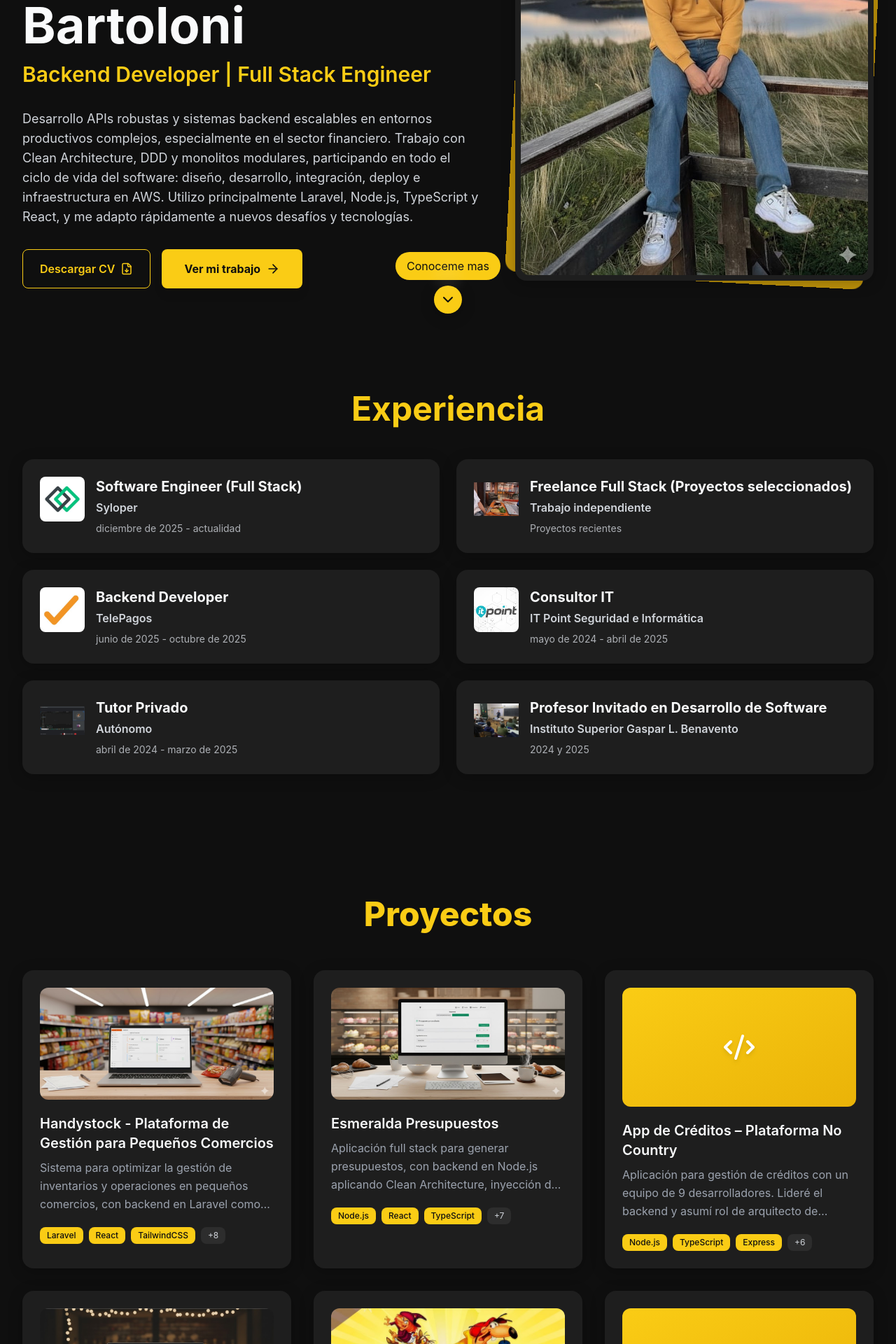
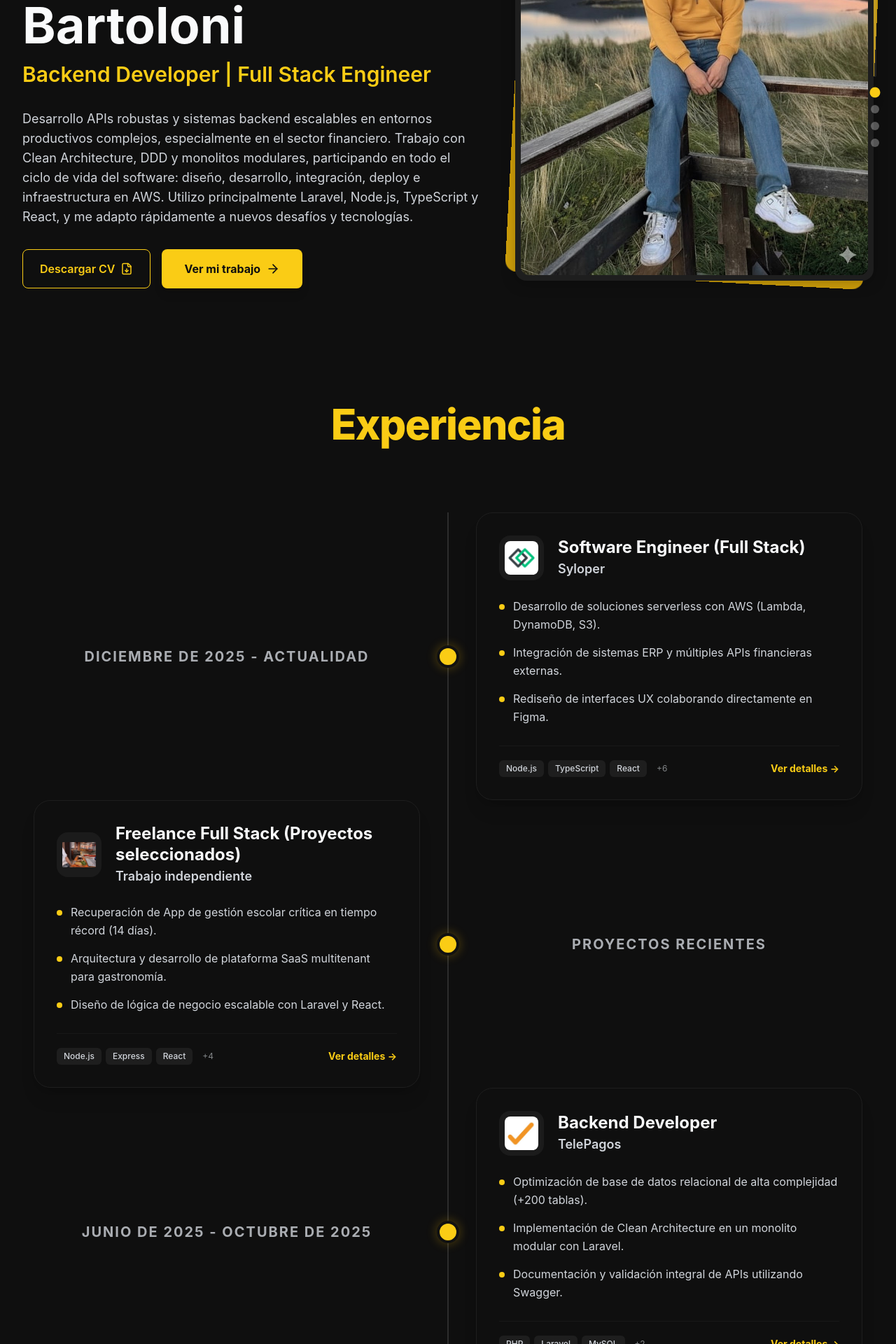
Before and after one commit to Bartoloni00/Portfolio, a React (Vite) app: page / in a window 1280 px wide. Shown: the part 320-2240 px from the top of the page at 70% size. Built offline with nearby package versions, Linux system fonts and the light colour scheme.

Commit message:
feat/update-experience-section

```diff
--- a/src/components/Experience.tsx
+++ b/src/components/Experience.tsx
@@ -14,40 +14,104 @@ export default function Experience({ language, experiences }: ExperienceProps) {
   const content = {
     title: { es: 'Experiencia', en: 'Experience' },
     technologies: { es: 'Tecnologías', en: 'Technologies' },
+    details: { es: 'Ver detalles', en: 'View details' },
   };
 
   return (
-    <section id="experience" className="relative py-20 text-text-primary overflow-hidden">
-      <div className="max-w-7xl mx-auto px-4 sm:px-6 lg:px-8 relative z-10">
-        <h2 className="text-4xl sm:text-5xl font-bold text-center mb-12 text-primary animate-slideInUp">
+    <section id="experience" className="relative py-24 text-text-primary overflow-hidden">
+      <div className="max-w-7xl mx-auto px-6 md:px-12 relative z-10">
+
+        {/* Título Principal - Centrado y Amarillo */}
+        <h2 className="text-5xl md:text-6xl font-extrabold text-center mb-24 text-primary animate-slideInUp tracking-tight">
           {content.title[language]}
         </h2>
 
-        <div className="grid grid-cols-1 md:grid-cols-2 gap-6">
-          {experiences.map((exp, index) => (
+        {/* Contenedor de la Timeline */}
+        <div className="relative">
+
+          {/* Línea Central (Eje) - Solo visible en Desktop */}
+          <div className="absolute left-1/2 top-0 bottom-0 w-0.5 bg-neutral-700 transform -translate-x-1/2 hidden md:block" />
+
+          {/* Mapeo de Experiencias */}
+          <div className="space-y-16 md:space-y-0 relative">
+            {experiences.map((exp, index) => {
+              const isEven = index % 2 === 0;
+
+              return (
+                <div key={exp.id} className={`flex flex-col md:flex-row items-center justify-between ${isEven ? 'md:flex-row-reverse' : ''} group relative`}>
+
+                  {/* 1. Bloque de Contenido (Tarjeta) */}
+                  <div className="w-full md:w-[calc(50%-40px)] animate-slideInUp" style={{ animationDelay: `${index * 150}ms` }}>
                     <div
-              key={exp.id}
                       onClick={() => setSelectedExperience(exp)}
-              className={`bg-neutral-800 p-6 rounded-2xl shadow-card hover:shadow-2xl border border-transparent hover:border-primary transition-all transform hover:-translate-y-2 cursor-pointer animate-slideInUp delay-${index * 100}`}
+                      className="bg-neutral-900 p-8 rounded-3xl border border-neutral-800 hover:border-primary/40 transition-all duration-300 shadow-xl cursor-pointer transform hover:-translate-y-1.5"
                     >
-              <div className="flex items-start gap-4">
-                  {
-                    exp.image ? (
-                      <img src={exp.image} alt={exp.company} className="w-16 h-16 object-contain rounded-lg flex-shrink-0 " />
+                      <div className="flex flex-col sm:flex-row items-start sm:items-center gap-5 mb-6">
+                        {/* Logo o Icono Maletín */}
+                        {exp.image ? (
+                          <img src={exp.image} alt={exp.company} className="w-16 h-16 object-contain rounded-2xl bg-white/5 p-2 flex-shrink-0" />
                         ) : (
-                <div className="bg-primary-dark p-3 rounded-lg flex-shrink-0 text-neutral-900">
-                      <Briefcase size={24} />
+                          <div className="bg-primary/10 p-5 rounded-2xl text-primary flex-shrink-0">
+                            <Briefcase size={28} />
                           </div>
-                    )
-                  }
-                <div className="flex-1">
-                  <h3 className="text-xl font-bold mb-1 text-text-primary">{exp.role[language]}</h3>
-                  <p className="text-text-secondary font-semibold mb-2">{exp.company}</p>
-                  <p className="text-sm text-text-secondary opacity-80">{exp.period[language]}</p>
+                        )}
+
+                        {/* Encabezado */}
+                        <div>
+                          <h3 className="text-2xl font-bold text-text-primary group-hover:text-primary transition-colors leading-tight">
+                            {exp.role[language]}
+                          </h3>
+                          <p className="text-lg text-text-secondary font-semibold mt-0.5">{exp.company}</p>
+                        </div>
+                      </div>
+
+                      {/* UX: Logros Clave (Items) - Lista de puntos */}
+                      <ul className="space-y-3.5 mb-7 text-text-secondary">
+                        {exp.items?.[language].slice(0, 3).map((item, i) => (
+                          <li key={i} className="flex items-start gap-3 text-base leading-relaxed">
+                            {/* Punto Amarillo Minimalista */}
+                            <div className="w-2 h-2 rounded-full bg-primary mt-2.5 flex-shrink-0" />
+                            <span>{item}</span>
+                          </li>
+                        ))}
+                      </ul>
+
+                      {/* Pie de Tarjeta - Tech y Link */}
+                      <div className="flex items-center justify-between mt-5 pt-5 border-t border-neutral-800/60">
+                        <div className="flex flex-wrap gap-1.5 max-w-[70%]">
+                          {exp.technologies.slice(0, 3).map(tech => (
+                            <span key={tech} className="text-xs px-2.5 py-1 bg-neutral-800 rounded-md text-text-secondary font-medium">
+                              {tech}
+                            </span>
+                          ))}
+                          {exp.technologies.length > 3 && (
+                            <span className="text-xs px-2 py-1 text-text-secondary/60">
+                              +{exp.technologies.length - 3}
+                            </span>
+                          )}
+                        </div>
+                        <span className="text-sm font-bold text-primary group-hover:underline whitespace-nowrap">
+                          {content.details[language]} →
+                        </span>
                       </div>
                     </div>
                   </div>
-          ))}
+
+                  {/* 2. Nodo Central (Círculo Amarillo con Borde) - Solo Desktop */}
+                  <div className="absolute left-1/2 top-1/2 w-8 h-8 rounded-full bg-primary border-4 border-[#111111] transform -translate-x-1/2 -translate-y-1/2 z-20 hidden md:block shadow-[0_0_15px_rgba(255,193,7,0.3)] transition-transform duration-300 group-hover:scale-125" />
+
+                  {/* 3. Bloque de Fecha (Opuesto a la tarjeta) - Solo Desktop */}
+                  <div className="w-full md:w-[calc(50%-40px)] text-center hidden md:block animate-slideInUp" style={{ animationDelay: `${index * 150}ms` }}>
+                    <p className="text-xl font-bold text-text-secondary/80 uppercase tracking-widest">
+                      {exp.period[language]}
+                    </p>
+                  </div>
+
+                </div>
+              );
+            })}
+          </div>
+
         </div>
       </div>
 
--- a/src/components/Hero.tsx
+++ b/src/components/Hero.tsx
@@ -1,6 +1,7 @@
-import { ArrowRight, ChevronDown, FileDown } from 'lucide-react';
+import { ArrowRight, FileDown } from 'lucide-react';
 import { Language } from '../types';
 import '../css/hero.css';
+import { useState, useEffect } from 'react';
 
 interface HeroProps {
   language: Language;
@@ -32,12 +33,39 @@ export default function Hero({ language }: HeroProps) {
 
   const cvFile = language === 'es' ? '/cv/es-cv-abraham-bartoloni.pdf' : '/cv/en-cv-abraham-bartoloni.pdf';
 
-  const handleScroll = () => {
-    const element = document.getElementById('experience');
-    if (element) {
+  const [activeSection, setActiveSection] = useState('hero');
+  const [scrollProgress, setScrollProgress] = useState(0);
+  const sections = ['hero', 'experience', 'projects', 'contact'];
+
+
+  const handleScroll = (sectionId: string) => {
+  const element = document.getElementById(sectionId);
+  if (element) {
       element.scrollIntoView({ behavior: 'smooth', block: 'start' });
     }
   };
+  useEffect(() => {
+    const handleScrollProgress = () => {
+      const scrollTop = window.scrollY;
+      const docHeight = document.body.scrollHeight - window.innerHeight;
+      const progress = docHeight > 0 ? (scrollTop / docHeight) * 100 : 0;
+      setScrollProgress(progress);
+
+      const current = sections.find((section) => {
+      const el = document.getElementById(section);
+      if (!el) return false;
+
+      const rect = el.getBoundingClientRect();
+      return rect.top <= 200 && rect.bottom >= 200;
+    });
+
+      if (current) setActiveSection(current);
+    };
+
+    window.addEventListener('scroll', handleScrollProgress);
+    return () => window.removeEventListener('scroll', handleScrollProgress);
+  }, []);
+
 
   return (
     <section
@@ -100,18 +128,30 @@ export default function Hero({ language }: HeroProps) {
       </div>
 
       {/* Flecha scroll */}
-<div className="scroll-indicator absolute bottom-8 left-1/2 -translate-x-1/2 flex flex-col items-center">
-  <span className="label bg-primary text-neutral-900 px-4 py-2 rounded-full mb-2">
-    Conoceme mas
-  </span>
+<div className="hidden md:flex fixed right-6 top-1/2 -translate-y-1/2 z-50 flex flex-col items-center gap-4">
+  {/* Progress bar */}
+  <div className="w-1 h-40 bg-white/10 rounded-full overflow-hidden">
+    <div
+      className="bg-primary w-full transition-all duration-200"
+      style={{ height: `${scrollProgress}%` }}
+    />
+  </div>
 
-  <button
-    onClick={handleScroll}
-    className="arrow p-2 rounded-full bg-primary text-neutral-900 shadow-card"
-    aria-label="Scroll down"
-  >
-    <ChevronDown size={24} />
-  </button>
+  {/* Dots */}
+  <div className="flex flex-col gap-3">
+    {sections.map((section) => (
+      <button
+        title={section}
+        key={section}
+        onClick={() => handleScroll(section)}
+        className={`w-3 h-3 rounded-full transition-all duration-300 ${
+          activeSection === section
+            ? 'bg-primary scale-125 shadow-lg'
+            : 'bg-white/30 hover:bg-white/60'
+        }`}
+      />
+    ))}
+  </div>
 </div>
     </section>
   );
--- a/src/components/Navigation.tsx
+++ b/src/components/Navigation.tsx
@@ -63,9 +63,9 @@ export default function Navigation({ language, onLanguageChange }: NavigationPro
               <img
                 src={flagSrc}
                 alt={language === 'es' ? 'Español' : 'English'}
-                className="h-5 rounded-sm object-cover"
+                className="h-5 rounded-sm object-cover hover:text-yellow-500 transition-colors"
               />
-              {language === 'es' ? 'ES' : 'EN'}
+              {language === 'es' ? 'Español' : 'English'}
             </button>
           </div>
 
@@ -107,9 +107,9 @@ export default function Navigation({ language, onLanguageChange }: NavigationPro
               <img
                 src={flagSrc}
                 alt={language === 'es' ? 'Español' : 'English'}
-                className="h-5 rounded-sm object-cover"
+                className="h-5 rounded-sm object-cover hover:text-yellow-500 transition-colors"
               />
-              {language === 'es' ? 'ES' : 'EN '}
+              {language === 'es' ? 'ES' : 'EN'}
             </button>
           </div>
         </div>
--- a/src/data.ts
+++ b/src/data.ts
@@ -15,6 +15,20 @@ export const experiences: ExperienceItem[] = [
     description: {
       es: 'Desarrollo full stack en plataformas financieras trabajando en todo el ciclo de vida del software (planning, desarrollo, deploy y debugging). Implemento soluciones backend y serverless con AWS (Lambda, DynamoDB, S3) e integro múltiples APIs externas y sistemas ERP. Gestiono autenticación basada en tokens y consistencia entre entornos. También participo en rediseños UX basados en Figma y en la mejora continua mediante code reviews, estimaciones y trabajo en equipo bajo Scrum.',
       en: 'Full stack development on financial platforms, covering the entire software lifecycle (planning, development, deployment, and debugging). I build backend and serverless solutions using AWS (Lambda, DynamoDB, S3) and integrate multiple external APIs and ERP systems. I manage token-based authentication and environment consistency. I also contribute to UX redesigns based on Figma and continuous improvement through code reviews, estimations, and Scrum teamwork.'
+    },
+    items: {
+      es: [
+        'Desarrollo de soluciones serverless con AWS (Lambda, DynamoDB, S3).',
+        'Integración de sistemas ERP y múltiples APIs financieras externas.',
+        'Rediseño de interfaces UX colaborando directamente en Figma.',
+        'Liderazgo técnico en code reviews y optimización de flujos Scrum.'
+      ],
+      en: [
+        'Development of serverless solutions with AWS (Lambda, DynamoDB, S3).',
+        'Integration of ERP systems and multiple external financial APIs.',
+        'UX interface redesign collaborating directly in Figma.',
+        'Technical leadership in code reviews and Scrum workflow optimization.'
+      ]
     },
     technologies: ['Node.js', 'TypeScript', 'React', 'AWS', 'Lambda', 'DynamoDB', 'S3', 'CakePHP', 'Docker'],
     image: '/syloper_logo.jpeg'
@@ -34,6 +48,20 @@ export const experiences: ExperienceItem[] = [
       es: 'Lideré el desarrollo y resolución de sistemas para clientes en conjunto con otro desarrollador. Recuperé una aplicación crítica de gestión escolar en 14 días, resolviendo fallas en backend y frontend (Node.js, Express, React, MongoDB). Además, diseñé y desarrollé una plataforma SaaS multitenant para gestión de reservas en restaurantes, definiendo arquitectura, lógica de negocio y escalabilidad (Laravel, MySQL, React, TypeScript).',
       en: 'Led the development and recovery of client systems alongside another developer. Rebuilt a critical school management application in 14 days, resolving backend and frontend issues (Node.js, Express, React, MongoDB). Additionally, designed and developed a multi-tenant SaaS platform for restaurant reservations, defining architecture, business logic, and scalability (Laravel, MySQL, React, TypeScript).'
     },
+    items: {
+      es: [
+        'Recuperación de App de gestión escolar crítica en tiempo récord (14 días).',
+        'Arquitectura y desarrollo de plataforma SaaS multitenant para gastronomía.',
+        'Diseño de lógica de negocio escalable con Laravel y React.',
+        'Consultoría técnica para la resolución de fallas complejas en frontend y backend.'
+      ],
+      en: [
+        'Recovery of critical school management App in record time (14 days).',
+        'Architecture and development of a multi-tenant SaaS platform for gastronomy.',
+        'Scalable business logic design with Laravel and React.',
+        'Technical consultancy for resolving complex frontend and backend failures.'
+      ]
+    },
     technologies: ['Node.js', 'Express', 'React', 'MongoDB', 'Laravel', 'MySQL', 'TypeScript'],
     image: '/freelance.jpeg'
   },
@@ -51,6 +79,18 @@ export const experiences: ExperienceItem[] = [
     description: {
       es: 'Diseñé e implementé módulos backend en Laravel aplicando Clean Architecture dentro de un monolito modular. Gestioné y optimicé una base de datos compleja (+200 tablas), resolviendo errores críticos y mejorando la estabilidad del sistema. Documenté y validé APIs con Swagger, facilitando la comunicación entre equipos. Participé en pair programming y mejoras continuas del código.',
       en: 'Designed and implemented backend modules in Laravel using Clean Architecture within a modular monolith. Managed and optimized a complex database (+200 tables), resolving critical issues and improving system stability. Documented and validated APIs with Swagger, enhancing team communication. Participated in pair programming and continuous code improvements.'
+    },
+    items: {
+      es: [
+        'Optimización de base de datos relacional de alta complejidad (+200 tablas).',
+        'Implementación de Clean Architecture en un monolito modular con Laravel.',
+        'Documentación y validación integral de APIs utilizando Swagger.',
+      ],
+      en: [
+        'Optimization of highly complex relational database (+200 tables).',
+        'Clean Architecture implementation in a modular monolith with Laravel.',
+        'Comprehensive API documentation and validation using Swagger.',
+      ]
     },
     technologies: ['PHP', 'Laravel', 'MySQL', 'Swagger', 'Docker'],
     image: '/telepagos_logo.jpeg'
@@ -70,6 +110,20 @@ export const experiences: ExperienceItem[] = [
       es: 'Optimización y mantenimiento de sistemas Windows y Linux, resolviendo fallas críticas y mejorando rendimiento. Administración de hardware y soporte técnico, con enfoque en estabilidad operativa. También participé en tareas de contenido digital y soporte a clientes.',
       en: 'Optimization and maintenance of Windows and Linux systems, resolving critical failures and improving performance. Hardware administration and technical support focused on operational stability. Also contributed to digital content and client support.'
     },
+    items: {
+      es: [
+        'Mantenimiento preventivo y correctivo de entornos críticos Windows/Linux.',
+        'Administración de hardware y resolución de fallas de sistemas operativos.',
+        'Optimización de rendimiento en sistemas de usuarios finales.',
+        'Soporte técnico especializado.'
+      ],
+      en: [
+        'Preventive and corrective maintenance of critical Windows/Linux environments.',
+        'Hardware administration and operating system failure resolution.',
+        'Performance optimization in end-user systems.',
+        'Specialized technical support.'
+      ]
+    },
     technologies: ['Windows', 'Linux', 'Hardware', 'Networking'],
     image: '/itPoint_logo.jpeg'
   },
@@ -88,6 +142,18 @@ export const experiences: ExperienceItem[] = [
       es: 'Tutor en desarrollo backend y full stack (Laravel, Node.js, React). Diseñé clases personalizadas enfocadas en resolución de problemas reales, buenas prácticas y arquitectura, mejorando la capacidad práctica de los estudiantes.',
       en: 'Tutor in backend and full stack development (Laravel, Node.js, React). Designed personalized lessons focused on real problem-solving, best practices, and architecture, improving students’ practical skills.'
     },
+    items: {
+      es: [
+        'Diseño de clases prácticas basadas en resolución de problemas reales.',
+        'Enseñanza de patrones de diseño, arquitectura y buenas prácticas.',
+        'Mentoreo intensivo en el stack Laravel, Node.js y React.',
+      ],
+      en: [
+        'Design of practical lessons based on real-world problem solving.',
+        'Teaching design patterns, architecture, and best practices.',
+        'Intensive mentoring in the Laravel, Node.js, and React stack.',
+      ]
+    },
     technologies: ['PHP', 'Laravel', 'Node.js', 'React', 'Vue.js'],
     image: '/tutoria.jpg'
   },
@@ -105,6 +171,16 @@ export const experiences: ExperienceItem[] = [
     description: {
       es: 'Orador invitado presentando el ciclo de vida del desarrollo de software a +30 estudiantes. Enfoque en buenas prácticas, arquitectura y aplicación real del conocimiento.',
       en: 'Guest speaker presenting the software development lifecycle to 30+ students, focusing on best practices, architecture, and real-world application.'
+    },
+    items: {
+      es: [
+        'Orador principal para +30 estudiantes sobre estándares de la industria.',
+        'Presentación de flujos de trabajo profesionales y Clean Architecture.',
+      ],
+      en: [
+        'Keynote speaker for 30+ students on industry standards.',
+        'Presentation of professional workflows and Clean Architecture.',
+      ]
     },
     technologies: [
       'Software Architecture',
--- a/src/types.ts
+++ b/src/types.ts
@@ -1,14 +1,15 @@
-export interface Translation {
-    es: string;
-    en: string;
+export interface Translation<T = string> {
+  es: T;
+  en: T;
 }
 
 export interface ExperienceItem {
   id: string;
-    role: Translation;
+  role: Translation; // Por defecto es string
   company: string;
   period: Translation;
   description: Translation;
+  items?: Translation<string[]>; // Aquí le pasas que la traducción es de un array
   technologies: string[];
   image?: string;
 }
```
Lines whose indentation alone changed are shown as unchanged.
